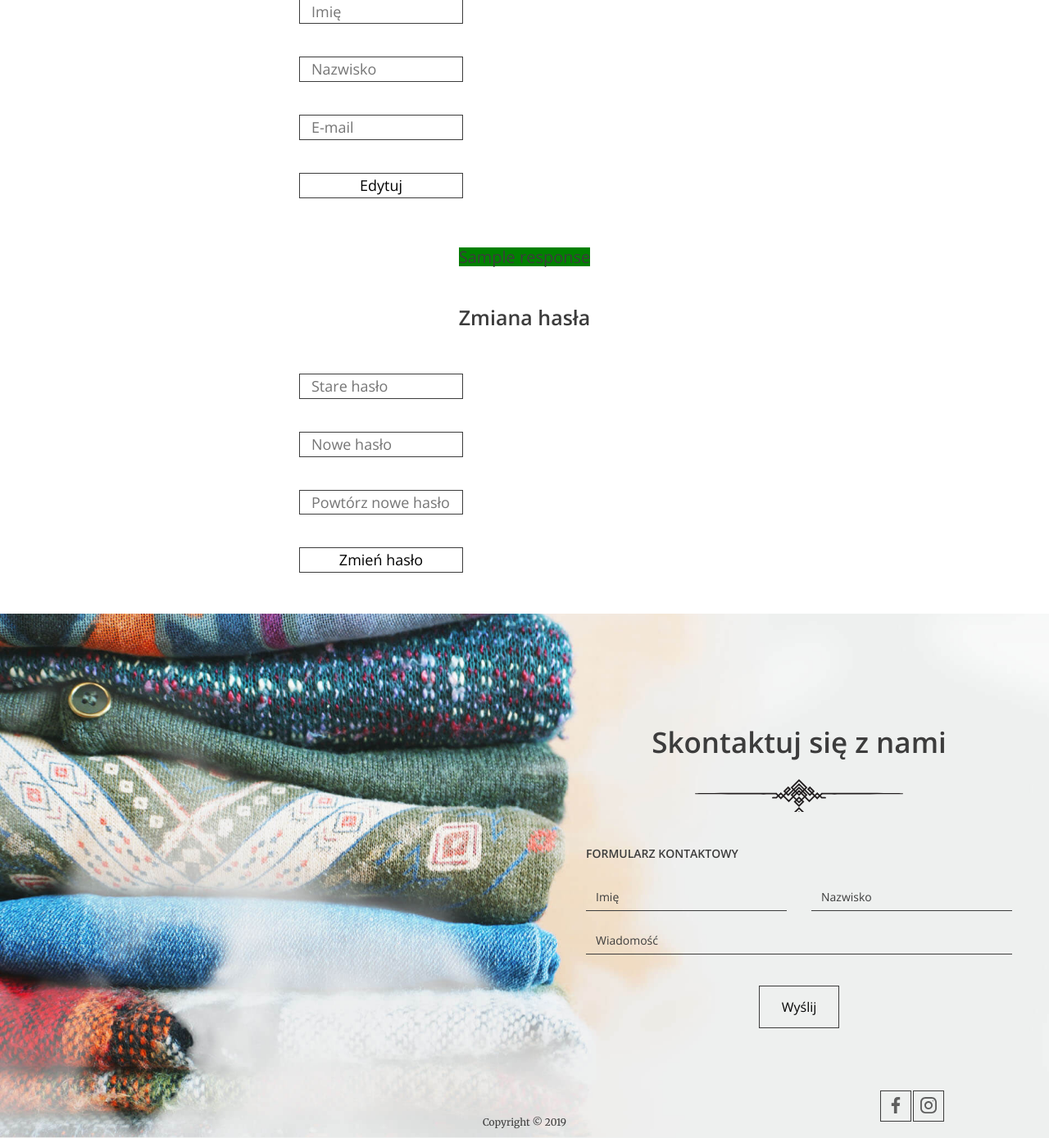
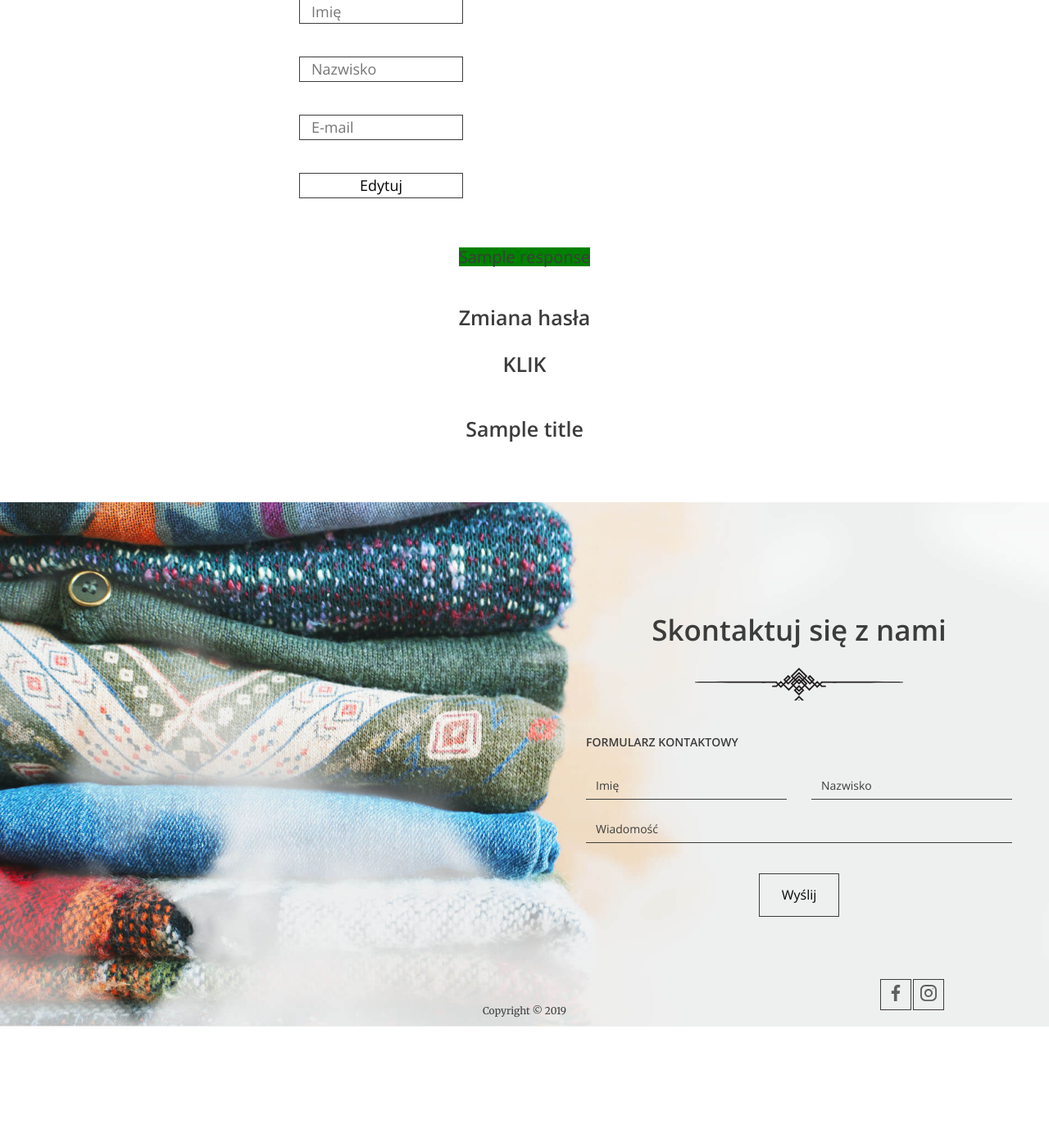
Before and after one commit to Hornir91/Charity, a Django app: template charity_donation/templates/edit_user.html in a window 1280 px wide. Shown: the part 960-2349 px from the top of the page at 82% size. After the commit the page ends 2213 px from the top, so only its background shows below. Run offline with Django 3.2, Linux system fonts and the light colour scheme; the template is opened without the code that fills it: most values are stand-ins (such as "Sample title", 1, 10 or a date in 2020).

Commit message:
Made form for password changing

```diff
--- a/charity_donation/static/css/style.css
+++ b/charity_donation/static/css/style.css
@@ -1832,6 +1832,7 @@ div.donation-complete > h3 {
 
 .h3-font {
   font-size: 25px;
+  text-align: center;
 }
 
 .pop-up {
--- a/charity_donation/templates/edit_user.html
+++ b/charity_donation/templates/edit_user.html
@@ -39,30 +39,10 @@
         </div>
     {% endif %}
     <br /><br />
-    <h3 class="h3-font">Zmiana hasła</h3>
-    <form method="post">
-        {% csrf_token %}
-        <div class="form-group">
-            <label>
-                <input type="text" name="old_password" placeholder="Stare hasło" />
-            </label>
-        </div>
-        <div class="form-group">
-            <label>
-                <input type="text" name="new_password1" placeholder="Nowe hasło" />
-            </label>
-        </div>
-        <div class="form-group">
-            <label>
-                <input type="text" name="new_password2" placeholder="Powtórz nowe hasło" />
-            </label>
-        </div>
-        <div class="form-group">
-            <label>
-                <input type="submit" name="change_password" value="Zmień hasło" />
-            </label>
-        </div>
-    </form>
+    <h3 class="h3-font">Zmiana hasła<br /><br /><a href="{% url 'change-password' %}">KLIK</a></h3>
+    {% if title %}
+        <h3 class="h3-font">{{ title }}</h3>
+    {% endif %}
 </section>
 
 {% endblock %}
```
Also changed, not shown: Charity/urls.py (+4 -3 lines), charity_donation/static/js/app.js (+0 -15 lines), charity_donation/templates/change_password.html (added, +16 -0 lines), charity_donation/views.py (+7 -3 lines).
